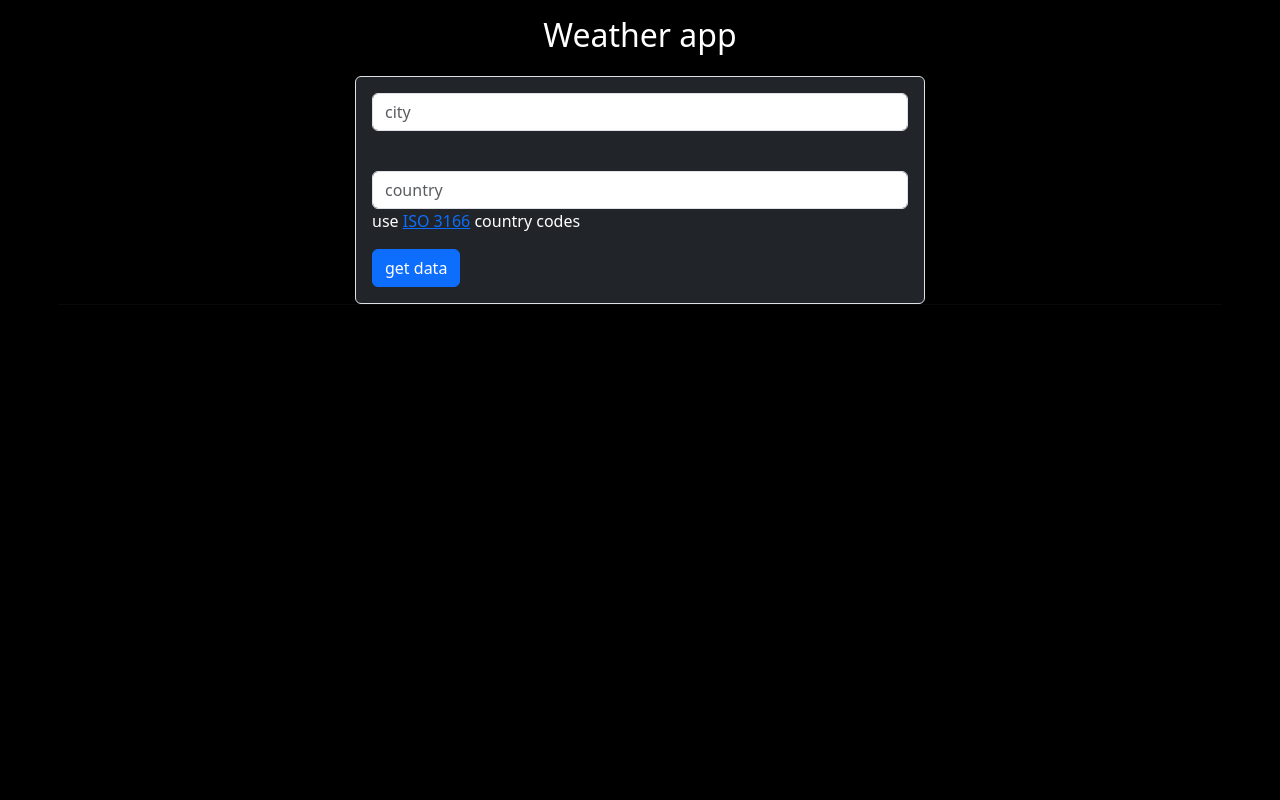
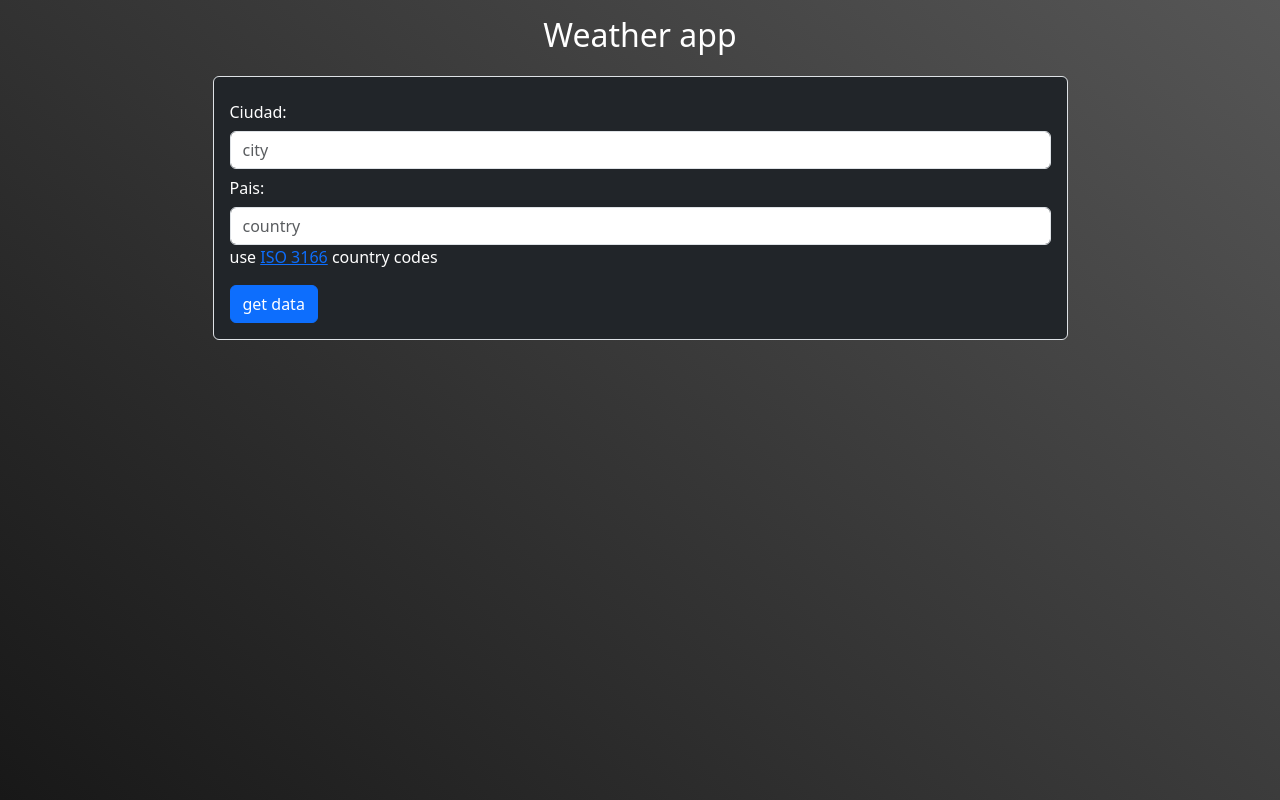
Before and after one commit to tomasjara/weatherApp, a React (Vite) app: page / in a window 1280 px wide. Built offline with nearby package versions, Linux system fonts and the light colour scheme.

Commit message:
desing update

```diff
--- a/src/WeatherApp.jsx
+++ b/src/WeatherApp.jsx
@@ -7,13 +7,12 @@ function WeatherApp() {
   const { data, loading, getCoords } = useWeatherData()
 
   return (
-    <div className="bg-black vh-100">
+    <div className="vh-100" style={{background: 'linear-gradient(220.55deg, #565656 0%, #181818 100%)'}}>
 
       <div className="container">
-        <div class="row d-flex justify-content-center">
+        <div class="row d-flex justify-content-center ">
             <h1 className="mt-3 text-white text-center">Weather app</h1>
             <WeatherForm getCoords={getCoords} />
-            <hr />
             <WeatherResult data={data} loading={loading} />
         </div>
       </div>
--- a/src/components/WeatherForm.jsx
+++ b/src/components/WeatherForm.jsx
@@ -4,14 +4,14 @@ import { useForm } from '../hooks/useForm'
 export const WeatherForm = ({ getCoords }) => {
 
     const [error, setError] = useState('')
-    const {city, country, onInputChange} = useForm({
+    const { city, country, onInputChange } = useForm({
         city: '',
         country: ''
     })
 
     const handleSubmit = (e) => {
         e.preventDefault()
-        if(city === '' || country === '') {
+        if (city === '' || country === '') {
             setError('city and country inputs are requiered')
             return
         }
@@ -21,16 +21,44 @@ export const WeatherForm = ({ getCoords }) => {
     }
 
     return (
-    <div id='Formulario' className="col-md-6 col-sm-8 border rounded p-3 bg-dark">
-        <form onSubmit={handleSubmit} className="form-group flex-column align-items-center">
-            <input className='form-control mb-3' type="text" name="city" placeholder='city' value={city} onChange={onInputChange}/>
+        <div id='Formulario' className="col-md-9 col-sm-8 border rounded p-3 bg-dark " >
+
+            {/* <form onSubmit={handleSubmit} className="form-group flex-column align-items-center mb-3" >
+                <input className='form-control mb-3' type="text" name="city" placeholder='city' value={city} onChange={onInputChange} />
                 <br />
-            <input className='form-control' type="text" name='country' placeholder='country' value={country} onChange={onInputChange}/>
-            <label  className='text-white mb-3' htmlFor="country"> use <a href="https://www.iban.com/country-codes" target="_blank">ISO 3166</a> country codes</label>
+                <input className='form-control' type="text" name='country' placeholder='country' value={country} onChange={onInputChange} />
+                <label className='text-white mb-3' htmlFor="country"> use <a href="https://www.iban.com/country-codes" target="_blank">ISO 3166</a> country codes</label>
                 <br />
                 <button className='btn btn-primary'>get data</button>
+            </form> */}
+
+            {/* Formulario horizontal */}
+            <div className="row g-3 align-items-center" style={{ color: '#fff' }}>
+                <form onSubmit={handleSubmit} className="form-group" >
+
+                    <div className="col-auto">
+                        <label className="col-form-label">Ciudad: </label>
+                    </div>
+
+                    <div className="col-auto">
+                        <input className='form-control' type="text" name="city" placeholder='city' value={city} onChange={onInputChange} />
+                    </div>
+
+                    <div className="col-auto">
+                        <label className="col-form-label">Pais: </label>
+                    </div>
+
+                    <div className="col-auto">
+                        <input className='form-control' type="text" name='country' placeholder='country' value={country} onChange={onInputChange} />
+                        <label className='text-white mb-3' htmlFor="country"> use <a href="https://www.iban.com/country-codes" target="_blank">ISO 3166</a> country codes</label>
+                    </div>
+                    <div className="col-auto">
+                        <button className='btn btn-primary'>get data</button>
+                    </div>
                 </form>
-        {error && <p className='text-break text-center' style={{color: 'red'}}>{error}</p>}
+
+            </div>
+            {error && <p className='text-break text-center' style={{ color: 'red' }}>{error}</p>}
         </div>
 
     )
```
Lines whose indentation alone changed are shown as unchanged.
